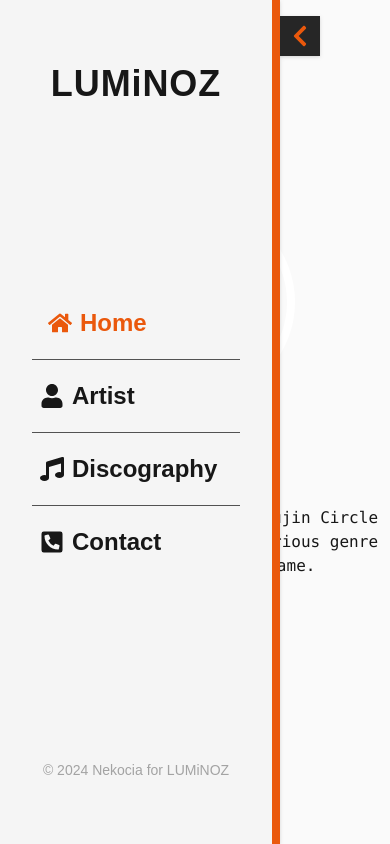
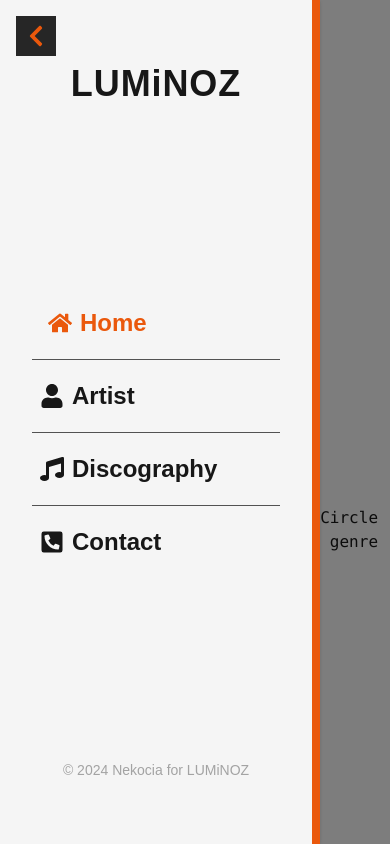
Before and after one commit to Nekolicious/luminoz-nextjs, a Next.js app: page / in a window 390 px wide. Both pictures are taken after a click on the button 20 px from the left and 36 px from the top of the page. Built offline with nearby package versions, Linux system fonts and the light colour scheme.

Commit message:
fix: can't interact page when on small screen

```diff
--- a/app/(home)/layout.tsx
+++ b/app/(home)/layout.tsx
@@ -1,11 +1,11 @@
-import { Sidebar } from "@/components/ui/navbar";
-import { ReactNode } from "react";
+import { Sidebar } from "@/components/ui/navbar"
+import { ReactNode } from "react"
 
 export default function Layout({ children }: Readonly<{ children: ReactNode }>) {
     return (
-        <div className="flex flex-row min-h-screen max-h-full min-w-screen bg-neutral-50 dark:bg-neutral-950 max-w-screen-auto mx-auto">
+        <div className="flex flex-row min-h-screen max-h-screen min-w-screen bg-neutral-50 dark:bg-neutral-950 max-w-screen-auto mx-auto">
             <Sidebar />
-            <main className="flex-grow">{children}</main>
+            {children}
         </div>
-    );
+    )
 }
--- a/components/ui/navbar.tsx
+++ b/components/ui/navbar.tsx
@@ -10,20 +10,20 @@ export function Sidebar() {
     const isActive = usePathname();
     const [isCollapse, setCollapse] = useState(true);
     const linkClass = 'flex flex-row items-center font-bold py-4';
-    const animClass = 'hover:translate-x-2 transition-all duration-300';
-    const activeClass = 'text-orange-600 translate-x-2'
+    const animClass = 'hover:text-orange-600 hover:translate-x-2 transition-all duration-300';
+    const activeClass = 'text-orange-600 translate-x-2';
 
     const ToggleNavbar = () => {
         setCollapse(!isCollapse);
-    }
+    };
 
     return (
-        <div className={`fixed md:static flex h-screen w-screen max-w-80 drop-shadow z-10`}>
-            <nav className={`${isCollapse ? 'w-0 md:w-full md:border-r-8 md:border-orange-600' : 'w-full border-r-8 border-orange-600'} transition-all duration-700 ease-in-out flex flex-col max-w-sm place-content-center bg-neutral-100 dark:bg-neutral-800 text-2xl gap-8 overflow-hidden`}>
-                <div className={`${isCollapse ? 'opacity-0 md:opacity-100' : 'opacity-100 delay-300'} transition-color duration-300 h-full flex flex-col justify-between py-16`}>
+        <>
+            <div className={`fixed md:static flex h-screen ${isCollapse ? 'w-0 md:w-screen' : 'w-screen'} max-w-80 drop-shadow z-20`}>
+                <nav className={`${isCollapse ? 'w-0 md:w-full md:border-r-8 md:border-orange-600' : 'w-80 border-r-8 border-orange-600'} transition-all duration-700 ease-in-out flex flex-col max-w-sm place-content-center bg-neutral-100 dark:bg-neutral-800 text-2xl gap-8 overflow-hidden`}>
+                    <div className={`${isCollapse ? 'opacity-0 md:opacity-100' : 'opacity-100 delay-300'} transition-opacity duration-300 h-full flex flex-col justify-between py-16`}>
                         <h1 className="text-4xl text-center tracking-wide font-bold">LUMiNOZ</h1>
                         <div className="flex flex-col my-8 px-8 divide-y divide-neutral-600">
-                        {/* LINKS */}
                             <IconContext.Provider value={{ className: 'p-2', size: '40' }}>
                                 <Link onClick={ToggleNavbar} className={`${linkClass} ${animClass} ${isActive === '/' ? activeClass : ''}`} href={'/'}>
                                     <FaHome />
@@ -48,15 +48,22 @@ export function Sidebar() {
                         </p>
                     </div>
                 </nav>
+            </div>
 
-            {/* COLLAPSIBLE BUTTON */}
-            <div className="md:hidden">
-                <button className="bg-neutral-800 text-orange-600 p-2 my-4" onClick={ToggleNavbar}>
-                    <FaChevronRight className={`${isCollapse ? '' : 'rotate-180'} transition-transform delay-200 duration-300 ease-in-out`} size={24} />
+            {/* Overlay */}
+            {!isCollapse && (
+                <div
+                    className="fixed inset-0 bg-black opacity-50 z-10 md:hidden"
+                    onClick={ToggleNavbar}
+                ></div>
+            )}
+
+            {/* Collapsible Button */}
+            <div className="md:hidden fixed top-4 left-4 z-30">
+                <button className="bg-neutral-800 text-orange-600 p-2" onClick={ToggleNavbar}>
+                    <FaChevronRight className={`${isCollapse ? '' : 'rotate-180'} transition-transform duration-300 ease-in-out`} size={24} />
                 </button>
             </div>
-
-        </div>
-
-    )
+        </>
+    );
 }
```
Lines whose indentation alone changed are shown as unchanged.
